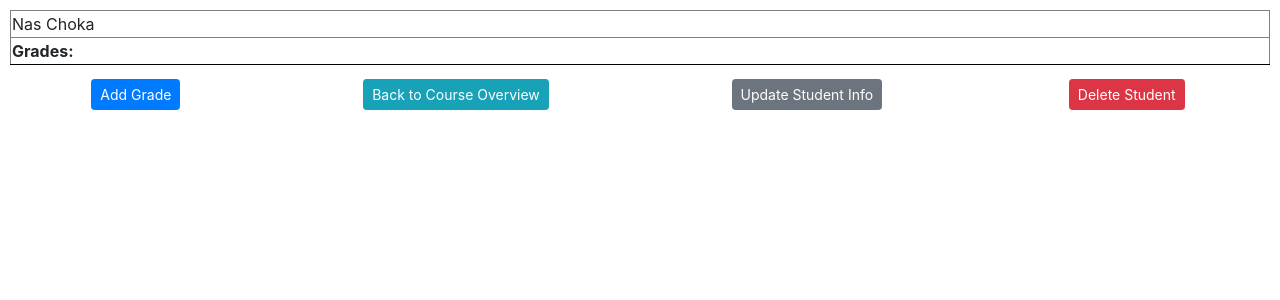
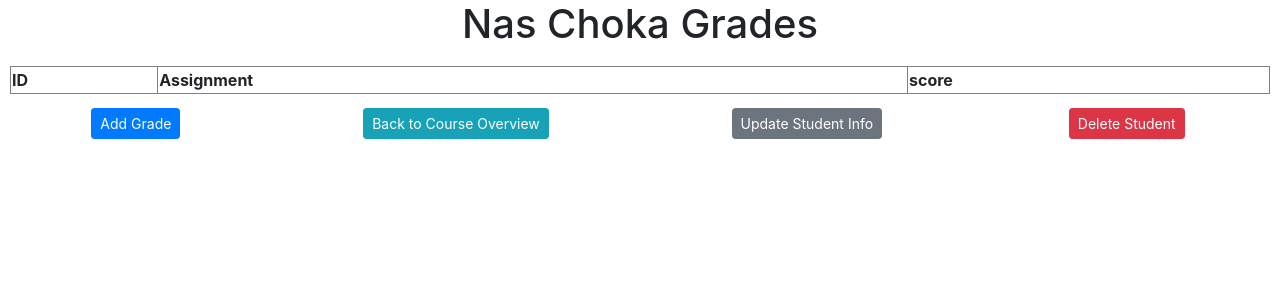
Before and after one commit to GudiedRyan/guide_and_teach, a Flask app: page /course/1/student/1 in a window 1280 px wide. Shown: the part 56-356 px from the top of the page. Run offline with Flask 2, Linux system fonts and the light colour scheme; a user stored in the database is signed in; data comes from the database, SQL or seed files in the repository; both versions use the stored data as it was after the commit; some libraries are stand-ins or nearby versions.

Commit message:
Grade changes begun

```diff
--- a/guide_and_teach/routes.py
+++ b/guide_and_teach/routes.py
@@ -169,3 +169,31 @@
         flash('Grade added!', 'success')
         return redirect(url_for('single_student', student_id=student.id, course_id=course_id))
     return render_template('grade.html', title="Add a new grade", form=form, legend="Add a new Grade")
+
+@app.route('/course/<int:course_id>/student/<int:student_id>/grade/<int:grade_id>/', methods=['GET', 'POST'])
+@login_required
+def single_grade(student_id, course_id, grade_id):
+    grade = Grade.query.get_or_404(grade_id)
+    if grade.user != current_user:
+        abort(403)
+    return render_template('single_grade.html', title=grade.id, student_id=student_id, course_id=course_id, grade=grade)
+
+@app.route('/course/<int:course_id>/student/<int:student_id>/grade/<int:grade_id>/update', methods=['POST'])
+@login_required
+def update_grade(student_id, course_id, grade_id):
+    grade = Grade.query.get_or_404(grade_id)
+    if grade.user != current_user:
+        abort(403)
+    form = GradeForm()
+    if form.validate_on_submit():
+        grade.assignment = form.assignment.data
+        grade.score = form.score.data
+        grade.max_score = form.max_score.data
+        db.session.commit()
+        flash('Changes have been saved!', 'success')
+        return redirect(url_for('single_student', student_id=student.id, course_id=course_id))
+    elif request.method == 'GET':
+        form.assignment.data = grade.assignment
+        form.score.data = grade.score
+        form.max_score.data = grade.max_score
+    return render_template('grade.html', title="Edit Grade Info", form=form, legend='Edit Grade Information')
--- a/guide_and_teach/templates/single_student.html
+++ b/guide_and_teach/templates/single_student.html
@@ -1,27 +1,25 @@
 {% extends "layout.html" %}
 {% block content %}
         <article>
+            <h1>{{ student.student_name }} Grades</h1>
             <table class="cool">
                 <thead>
                     <tr>
-                        <td>{{ student.student_name }}</td>
+                        <td><strong>ID</strong></td>
+                        <td><strong>Assignment</strong></td>
+                        <td><strong>score</strong></td>
                     </tr>
                 </thead>
                 <tbody>
-                    <tr>
-                        <td><strong>Grades:</strong></td>
-                    </tr>
                     {% for grade in grades %}
                     {% if grade.student == student %}
                     <tr>
+                        <td><a href="{{ url_for('single_grade', course_id=course_id, student_id=student.id, grade_id=grade.id) }}">Assignment {{ grade.id }}</a></td>
                         <td>{{ grade.assignment }}</td>
                         <td>{{ grade.score }}/{{ grade.max_score }}</td>
                     </tr>
                     {% endif %}
                     {% endfor %}
-                    <tr>
-
-                    </tr>
 
                 </tbody>
             </table>
```
Also changed, not shown: guide_and_teach/site.db.
